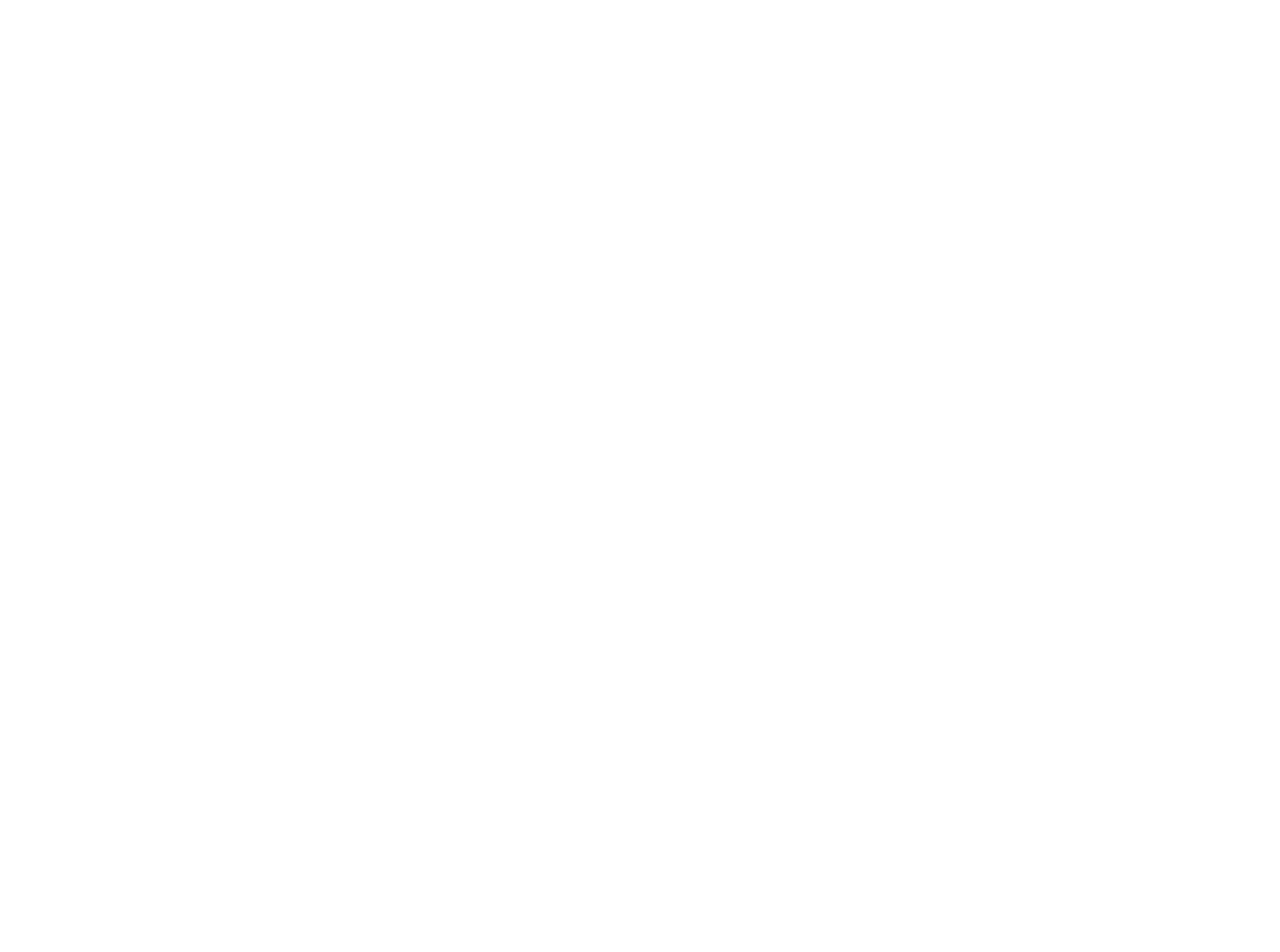
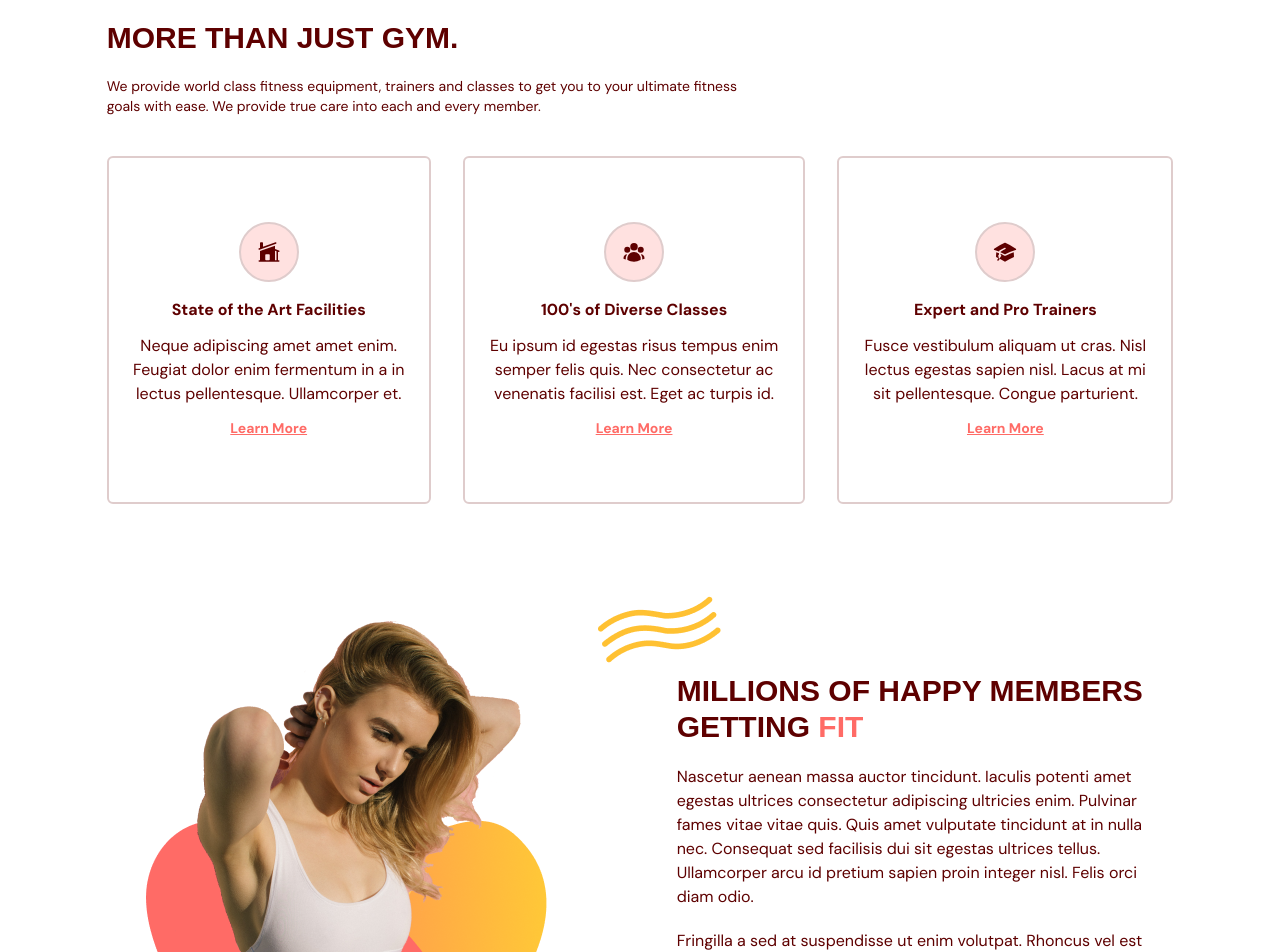
Before and after one commit to igudy/gym-typescript, a React (Vite) app: page / in a window 1280 px wide. Shown: the part 880-1832 px from the top of the page. Before the commit the page ends 823 px from the top, so only its background shows below. Built offline with nearby package versions, Linux system fonts and the light colour scheme.

Commit message:
Benefits section added

```diff
--- a/src/App.tsx
+++ b/src/App.tsx
@@ -1,6 +1,7 @@
 import { useEffect, useState } from "react";
 import Navbar from "@/scenes/navbar";
 import Home from "@/scenes/home";
+import Benefits from "@/scenes/benefits";
 import { SelectedPage } from "./scenes/shared/types";
 
 function App() {
@@ -30,6 +31,9 @@
         <Home
         setSelectedPage = {setSelectedPage}
         />
+        <Benefits
+        setSelectedPage = {setSelectedPage}
+        />
       </div>
   </>
   )
--- /dev/null
+++ b/src/scenes/benefits/Benefit.tsx
@@ -0,0 +1,42 @@
+import { SelectedPage } from "../shared/types";
+import { motion } from "framer-motion";
+import AnchorLink from "react-anchor-link-smooth-scroll";
+
+const childVariant = {
+  hidden: { opacity: 0, scale: 0.9 },
+  visible: { opacity: 1, scale: 1 },
+};
+
+type Props = {
+  icon: JSX.Element;
+  title: string;
+  description: string;
+  setSelectedPage: (value: SelectedPage) => void;
+};
+
+const Benefit = ({ icon, title, description, setSelectedPage }: Props) => {
+  return (
+    <motion.div
+      variants={childVariant}
+      className="mt-5 rounded-md border-2 border-gray-100 px-5 py-16 text-center"
+    >
+      <div className="mb-4 flex justify-center">
+        <div className="rounded-full border-2 border-gray-100 bg-primary-100 p-4">
+          {icon}
+        </div>
+      </div>
+
+      <h4 className="font-bold">{title}</h4>
+      <p className="my-3">{description}</p>
+      <AnchorLink
+        className="text-sm font-bold text-primary-500 underline hover:text-secondary-500"
+        onClick={() => setSelectedPage(SelectedPage.ContactUs)}
+        href={`#${SelectedPage.ContactUs}`}
+      >
+        <p>Learn More</p>
+      </AnchorLink>
+    </motion.div>
+  );
+};
+
+export default Benefit;
--- /dev/null
+++ b/src/scenes/benefits/index.tsx
@@ -0,0 +1,164 @@
+import ActionButton from "../shared/ActionButton";
+import HText from "../shared/HText";
+import { BenefitType, SelectedPage } from "../shared/types";
+import {
+  HomeModernIcon,
+  UserGroupIcon,
+  AcademicCapIcon,
+} from "@heroicons/react/24/solid";
+import { motion } from "framer-motion";
+import BenefitsPageGraphic from "@/assets/BenefitsPageGraphic.png";
+import Benefit from "./Benefit";
+
+const benefits: Array<BenefitType> = [
+  {
+    icon: <HomeModernIcon className="h-6 w-6" />,
+    title: "State of the Art Facilities",
+    description:
+      "Neque adipiscing amet amet enim. Feugiat dolor enim fermentum in a in lectus pellentesque. Ullamcorper et.",
+  },
+  {
+    icon: <UserGroupIcon className="h-6 w-6" />,
+    title: "100's of Diverse Classes",
+    description:
+      "Eu ipsum id egestas risus tempus enim semper felis quis. Nec consectetur ac venenatis facilisi est. Eget ac turpis id.",
+  },
+  {
+    icon: <AcademicCapIcon className="h-6 w-6" />,
+    title: "Expert and Pro Trainers",
+    description:
+      "Fusce vestibulum aliquam ut cras. Nisl lectus egestas sapien nisl. Lacus at mi sit pellentesque. Congue parturient.",
+  },
+];
+
+const container = {
+  hidden: {},
+  visible: {
+    transition: { staggerChildren: 0.2 },
+  },
+};
+
+type Props = {
+  setSelectedPage: (value: SelectedPage) => void;
+};
+
+const Benefits = ({ setSelectedPage }: Props) => {
+  return (
+    <section id="benefits" className="mx-auto min-h-full w-5/6 py-20">
+      <motion.div
+        onViewportEnter={() => setSelectedPage(SelectedPage.Benefits)}
+      >
+        {/* HEADER */}
+        <motion.div
+          className="md:my-5 md:w-3/5"
+          initial="hidden"
+          whileInView="visible"
+          viewport={{ once: true, amount: 0.5 }}
+          transition={{ duration: 0.5 }}
+          variants={{
+            hidden: { opacity: 0, x: -50 },
+            visible: { opacity: 1, x: 0 },
+          }}
+        >
+          <HText>MORE THAN JUST GYM.</HText>
+          <p className="my-5 text-sm">
+            We provide world class fitness equipment, trainers and classes to
+            get you to your ultimate fitness goals with ease. We provide true
+            care into each and every member.
+          </p>
+        </motion.div>
+
+        {/* BENEFITS */}
+        <motion.div
+          className="mt-5 items-center justify-between gap-8 md:flex"
+          initial="hidden"
+          whileInView="visible"
+          viewport={{ once: true, amount: 0.5 }}
+          variants={container}
+        >
+          {benefits.map((benefit: BenefitType) => (
+            <Benefit
+              key={benefit.title}
+              icon={benefit.icon}
+              title={benefit.title}
+              description={benefit.description}
+              setSelectedPage={setSelectedPage}
+            />
+          ))}
+        </motion.div>
+
+        {/* GRAPHICS AND DESCRIPTION */}
+        <div className="mt-16 items-center justify-between gap-20 md:mt-28 md:flex">
+          {/* GRAPHIC */}
+          <img
+            className="mx-auto"
+            alt="benefits-page-graphic"
+            src={BenefitsPageGraphic}
+          />
+
+          {/* DESCRIPTION */}
+          <div>
+            {/* TITLE */}
+            <div className="relative">
+              <div className="before:absolute before:-top-20 before:-left-20 before:z-[1] before:content-abstractwaves">
+                <motion.div
+                  initial="hidden"
+                  whileInView="visible"
+                  viewport={{ once: true, amount: 0.5 }}
+                  transition={{ duration: 0.5 }}
+                  variants={{
+                    hidden: { opacity: 0, x: 50 },
+                    visible: { opacity: 1, x: 0 },
+                  }}
+                >
+                  <HText>
+                    MILLIONS OF HAPPY MEMBERS GETTING{" "}
+                    <span className="text-primary-500">FIT</span>
+                  </HText>
+                </motion.div>
+              </div>
+            </div>
+
+            {/* DESCRIPT */}
+            <motion.div
+              initial="hidden"
+              whileInView="visible"
+              viewport={{ once: true, amount: 0.5 }}
+              transition={{ delay: 0.2, duration: 0.5 }}
+              variants={{
+                hidden: { opacity: 0, x: 50 },
+                visible: { opacity: 1, x: 0 },
+              }}
+            >
+              <p className="my-5">
+                Nascetur aenean massa auctor tincidunt. Iaculis potenti amet
+                egestas ultrices consectetur adipiscing ultricies enim. Pulvinar
+                fames vitae vitae quis. Quis amet vulputate tincidunt at in
+                nulla nec. Consequat sed facilisis dui sit egestas ultrices
+                tellus. Ullamcorper arcu id pretium sapien proin integer nisl.
+                Felis orci diam odio.
+              </p>
+              <p className="mb-5">
+                Fringilla a sed at suspendisse ut enim volutpat. Rhoncus vel est
+                tellus quam porttitor. Mauris velit euismod elementum arcu neque
+                facilisi. Amet semper tortor facilisis metus nibh. Rhoncus sit
+                enim mattis odio in risus nunc.
+              </p>
+            </motion.div>
+
+            {/* BUTTON */}
+            <div className="relative mt-16">
+              <div className="before:absolute before:-bottom-20 before:right-40 before:z-[-1] before:content-sparkles">
+                <ActionButton setSelectedPage={setSelectedPage}>
+                  Join Now
+                </ActionButton>
+              </div>
+            </div>
+          </div>
+        </div>
+      </motion.div>
+    </section>
+  );
+};
+
+export default Benefits;
--- /dev/null
+++ b/src/scenes/shared/HText.tsx
@@ -0,0 +1,15 @@
+import React from 'react'
+
+type Props = {
+    children: React.ReactNode;
+}
+
+const HText = ({children}: Props) => {
+  return (
+      <h1 className='basic-3/5 font-montserrat text-3xl font-bold'>
+          {children}
+    </h1>
+  )
+}
+
+export default HText
--- a/src/scenes/shared/types.ts
+++ b/src/scenes/shared/types.ts
@@ -4,3 +4,9 @@
   OurClasses = "ourclasses",
   ContactUs = "contactus"
 }
+
+export interface BenefitType {
+  icon: JSX.Element;
+  title: string;
+  description: string;
+}
```
